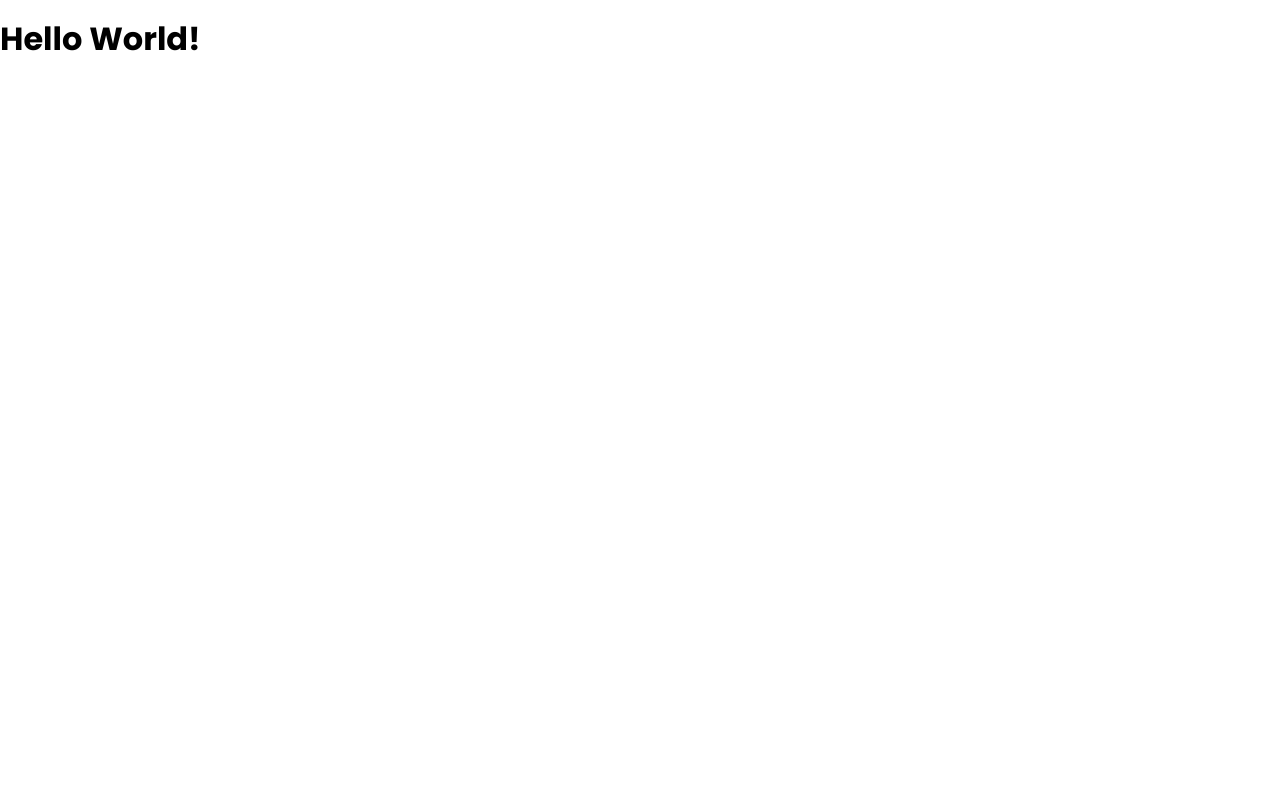
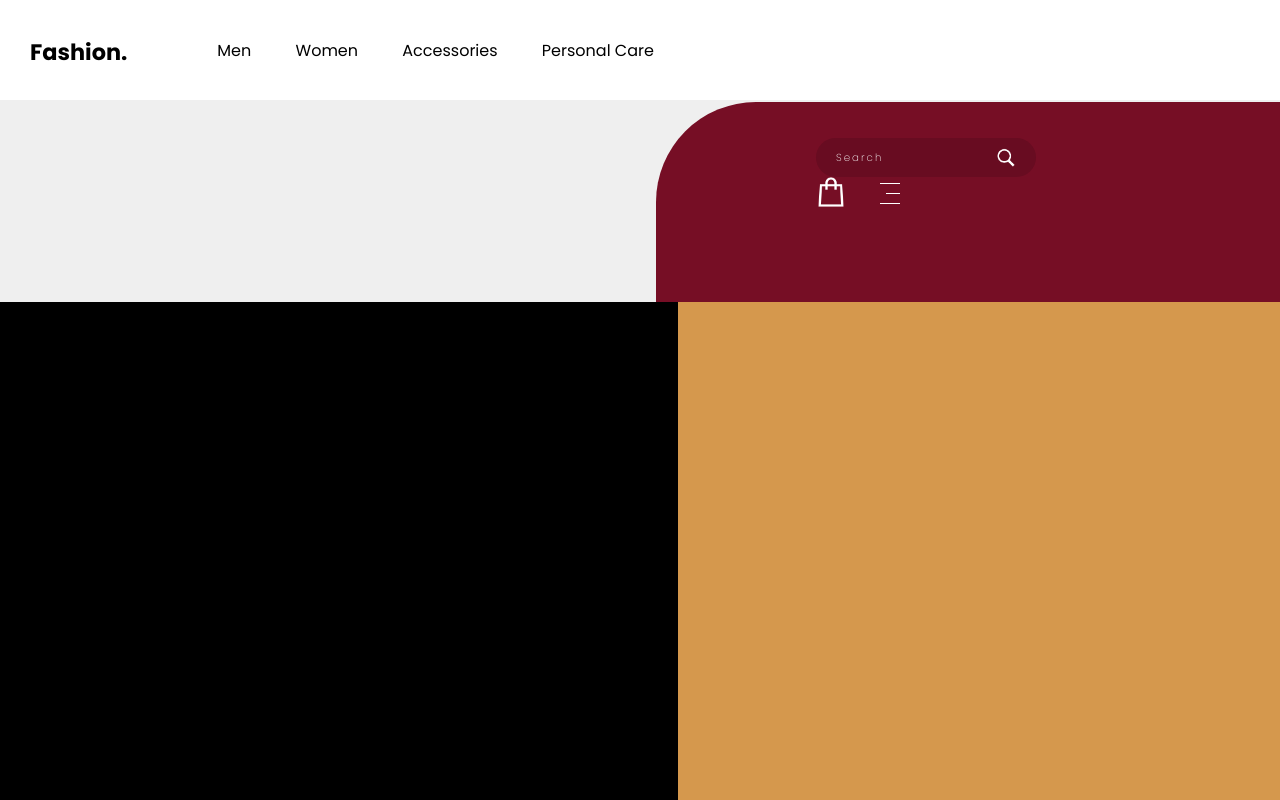
Before and after one commit to mohanyadav/resource-drop-week-2, a plain HTML site: page index.html in a window 1280 px wide. Shown: the top 800 px of the page. Drawn offline with nearby package versions, Linux system fonts and the light colour scheme.

Commit message:
Added Navigation bar - Desktop

```diff
--- a/css/main.css
+++ b/css/main.css
@@ -1,4 +1,180 @@
+/* Global Styles */
 body {
     font-family: 'Poppins', sans-serif;
     font-size: 16px;
+    background: rgb(239, 239, 239);
 }
+
+a {
+    text-decoration: none;
+}
+
+/* Navigation Styles */
+nav {
+    width: 100%;
+    height: 100px;
+    background: rgb(255, 255, 255);
+}
+
+nav h2 {
+    margin-top: 0px;
+    font-size: 1.4em;
+    padding: 40px 30px;
+    display: inline-block;
+    float: left;
+}
+
+.categories_menu {
+    float: left;
+}
+
+.categories_menu li {
+    display: inline-block;
+    padding: 26px 10px;
+    position: relative;
+}
+
+.categories_menu li a {
+    font-size: 1em;
+    padding: 30px 10px;
+    color: rgb(0, 0, 0);
+}
+
+.categories_menu li a::after {
+    content: '';
+    display: inline-block;
+    background: rgb(253, 166, 0);
+    width:  6px;
+    height: 6px;
+    border-radius: 3px;
+    position: absolute;
+    bottom: 10px;
+    right: 50%;
+    transform: translate(-50%);
+    opacity: 0;
+    transition: all 1s;
+}
+
+.categories_menu li a:hover::after {
+    opacity: 1;
+    transition: all 1s;
+}
+
+/* .right_nav {
+    float: right;
+    background: rgb(118, 14, 37);
+    height: 160%;
+    width: 30%;
+    padding: 20px 120px;
+    border-top-left-radius: 100px;
+}
+
+.search {
+    height: auto;
+    width: 200px;
+    display: inline-block;
+}
+
+.cart {
+    margin-top: 20px;
+    width: 40px;
+    height: 40px;
+} */
+
+.right_nav {
+    float: right;
+    background: rgb(118, 14, 37);
+    height: 160%;
+    width: 30%;
+    padding: 20px 120px;
+    border-top-left-radius: 100px;
+}
+
+.right_nav ul li {
+    display: inline-block;
+}
+
+.search {
+    position: relative;
+}
+
+.search img {
+    position: absolute;
+    width: 20px;
+    right: 80px;
+    top: 10px;
+}
+
+#search_field {
+    color: rgb(255, 255, 255);
+    background: rgb(104, 12, 33);
+    border-radius: 30px;
+    font-size: 0.8em;
+    margin-bottom: 0px;
+    padding: 12px 20px;
+    margin-right: 60px;
+    font-weight: 200;
+    letter-spacing: 1px;
+    border: 0;
+    outline: 0;
+    width: 180px;
+}
+
+#search_field::placeholder {
+    font-size: 0.8em;
+    color: rgb(255, 255, 255);
+    letter-spacing: 2px;
+    font-weight: 200;
+}
+
+.cart {
+    width: 30px;
+    margin-bottom: -8px;
+    margin-right: 30px;
+    cursor: pointer;
+}
+
+.hamburger {
+    display: inline-block;
+    position: relative;
+    height: 16px;
+    width: 20px;
+    cursor: pointer;
+}
+
+.hamburger span {
+    width: 20px;
+    height: 1px;
+    display: inline-block;
+    background: rgb(255, 255, 255);
+    position: absolute;
+}
+
+.hamburger span:nth-child(1) {
+    top: 0;
+}
+
+.hamburger span:nth-child(2) {
+    width: 14px;
+    right: 0;
+    top: 10px;
+}
+
+.hamburger span:nth-child(3) {
+    top: 20px;
+}
+
+/* Main Section Styles */
+.left_section {
+    float: left;
+    width: 53%;
+    background: rgb(0, 0, 0);
+    height: 100vh;
+}
+
+.right_section {
+    float: left;
+    width: 47%;
+    background: rgb(213, 152, 77);
+    height: 100vh;
+}
--- a/index.html
+++ b/index.html
@@ -21,8 +21,51 @@
 </head>
 <body>
 
-    <h1>Hello World!</h1>
+    <nav>
+        <h2 class="logo">
+            Fashion.
+        </h2>
+        <ul class="categories_menu">
+            <li>
+                <a href="#">Men</a>
+            </li>
+            <li>
+                <a href="#">Women</a>
+            </li>
+            <li>
+                <a href="#">Accessories</a>
+            </li>
+            <li>
+                <a href="#">Personal Care</a>
+            </li>
+        </ul>
+        <div class="right_nav">
+            <ul>
+                <li class="search">
+                    <input type="text" name="search" id="search_field" placeholder="Search">
+                    <img src="images/search_icon.png" alt="Search Icon">
+                </li>
+                <li>
+                    <img src="images/shopping_icon.png" alt="Shopping Icon" class="cart">
+                </li>
+                <li class="hamburger">
+                    <span></span>
+                    <span></span>
+                    <span></span>
+                </li>
+            </ul>
+        </div>
+        <div class="clearfix"></div>
+    </nav>
 
+    <div class="main">
+        <div class="left_section">
+
+        </div>
+        <div class="right_section">
+
+        </div>
+    </div>
 
     <!-- jQuery -->
     <script src="https://ajax.googleapis.com/ajax/libs/jquery/3.3.1/jquery.min.js"></script>
```
Also changed, not shown: images/search_icon.png (added), images/shopping_icon.png (added).
